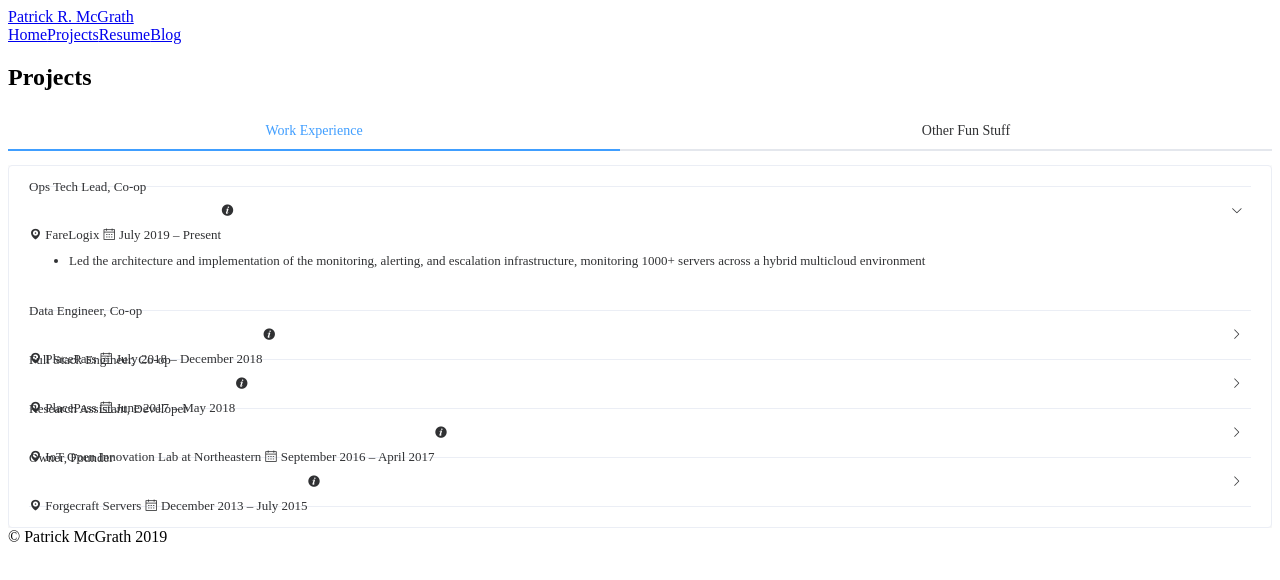
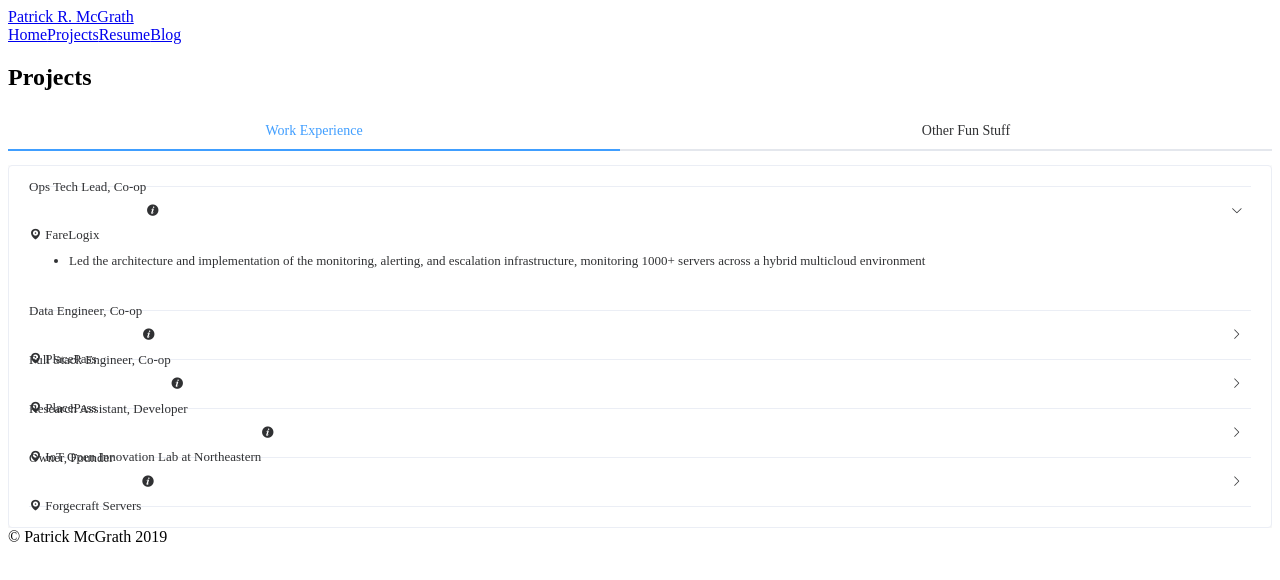
Before and after one commit to PatrickMcGrath29/patrickmcgrath.io, a Vue app: page /#/projects in a window 1280 px wide. Shown: the top 580 px of the page. Built offline with nearby package versions, Linux system fonts and the light colour scheme.

Commit message:
Fixing date icon bug

```diff
--- a/src/pages/projects/Index.vue
+++ b/src/pages/projects/Index.vue
@@ -53,7 +53,7 @@
                               <i class="el-icon-location"></i>
                               {{project.heading_subtitle}}
                             </span>
-                            <span class="project-subheading-date">
+                            <span class="project-subheading-date" v-if="project.start_end">
                               <i class="el-icon-date"></i>
                               {{ project.start_date}}
                               <span v-if="project.end_date">– {{ project.end_date }}</span>
@@ -69,12 +69,6 @@
                   </el-collapse-item>
                 </el-collapse>
               </el-card>
-              <!-- <project-entry
-                v-for="(project, index) in projectGroup.projects"
-                :key="index"
-                :project="project"
-                :index="index"
-              ></project-entry>-->
             </div>
           </el-tab-pane>
         </el-tabs>
```
